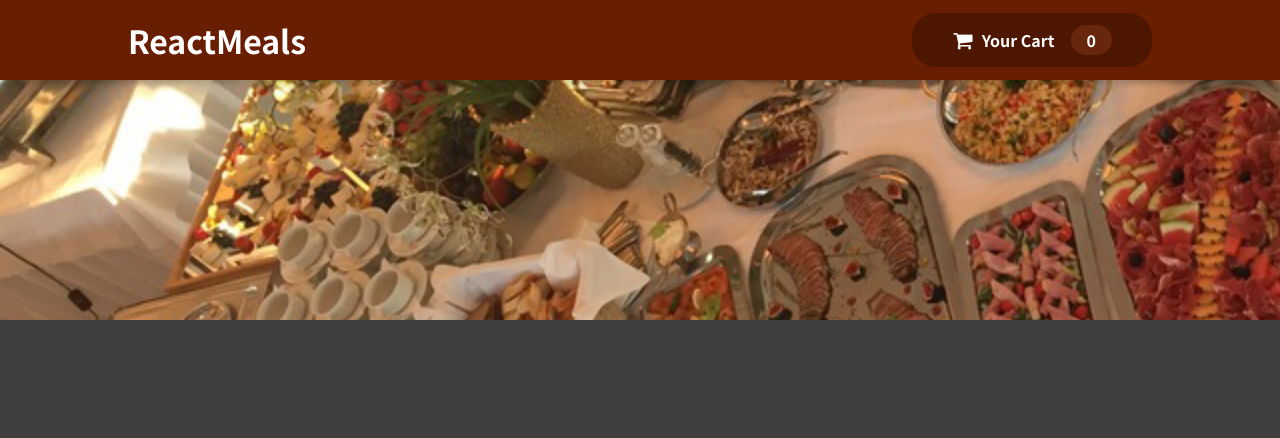
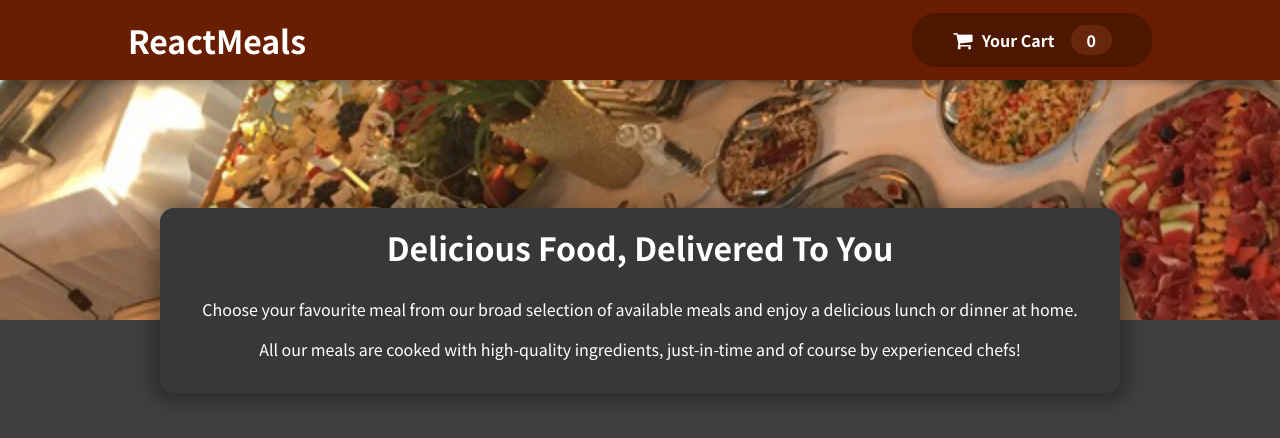
Before and after one commit to sumit71992/restaurantApp, a React (Create React App) app: page / in a window 1280 px wide. Shown: the top 438 px of the page. Built offline with nearby package versions, Linux system fonts and the light colour scheme.

Commit message:
restaurant summary added

```diff
--- a/src/App.js
+++ b/src/App.js
@@ -1,9 +1,13 @@
 import Header from "./components/Layout/Header";
+import Meals from "./components/Meals/Meals";
 
 function App() {
   return (
     <div>
       <Header />
+      <main>
+        <Meals />
+      </main>
     </div>
   );
 }
--- /dev/null
+++ b/src/components/Meals/Meals.js
@@ -0,0 +1,13 @@
+import React from 'react';
+import MealsSummary from './MealsSummary';
+
+
+function Meals() {
+  return (
+    <>
+    <MealsSummary />
+    </>
+  )
+}
+
+export default Meals;
--- /dev/null
+++ b/src/components/Meals/MealsSummary.js
@@ -0,0 +1,20 @@
+import React from "react";
+import classes from "./MealsSummary.module.css";
+
+function MealsSummary() {
+  return (
+    <section className={classes.summary}>
+      <h2>Delicious Food, Delivered To You</h2>
+      <p>
+        Choose your favourite meal from our broad selection of available meals
+        and enjoy a delicious lunch or dinner at home.
+      </p>
+      <p>
+        All our meals are cooked with high-quality ingredients, just-in-time and
+        of course by experienced chefs!
+      </p>
+    </section>
+  );
+}
+
+export default MealsSummary;
--- /dev/null
+++ b/src/components/Meals/MealsSummary.module.css
@@ -0,0 +1,18 @@
+.summary {
+    text-align: center;
+    max-width: 75%;
+    width: 90%;
+    margin: auto;
+    margin-top: -7rem;
+    position: relative;
+    background-color: #383838;
+    color: white;
+    border-radius: 14px;
+    padding: 1rem;
+    box-shadow: 0 1px 15px 10px rgba(0, 0, 0, 0.25);
+  }
+
+  .summary h2 {
+    font-size: 2rem;
+    margin-top: 0;
+  }
```
